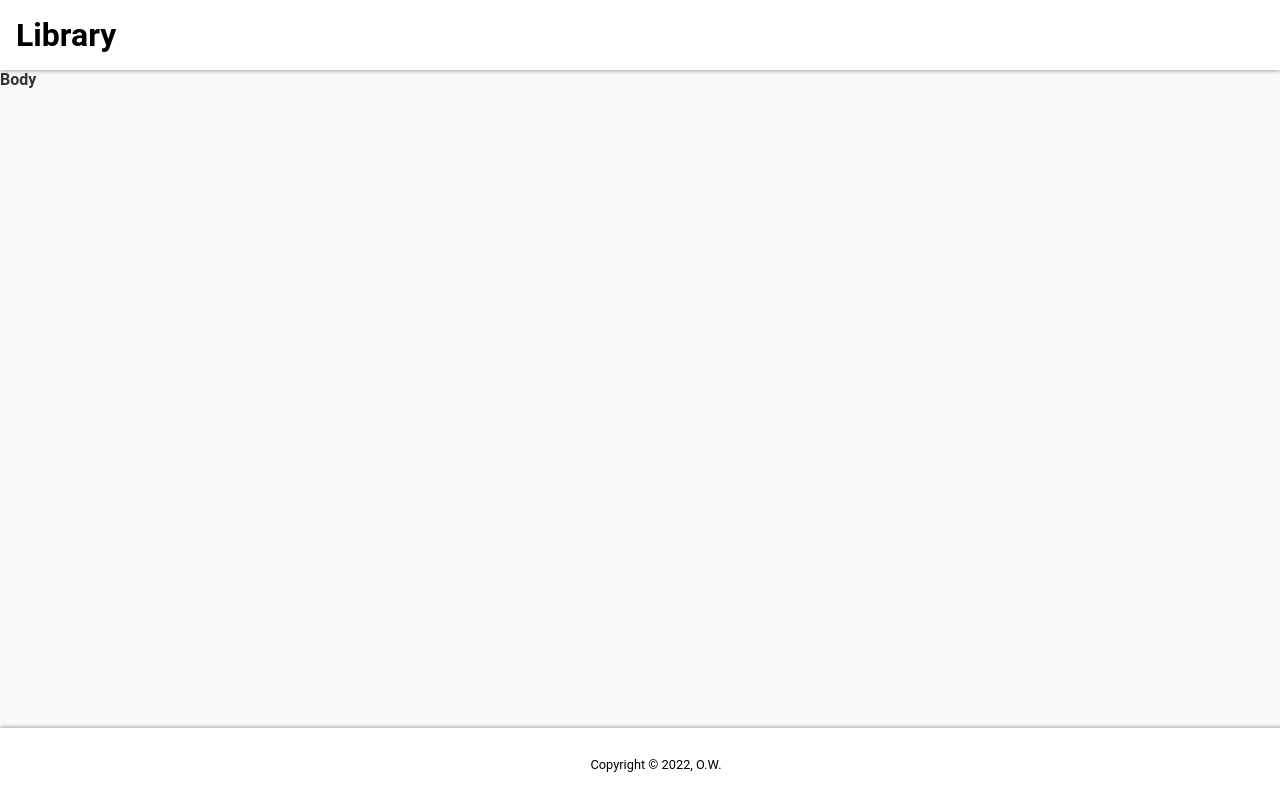
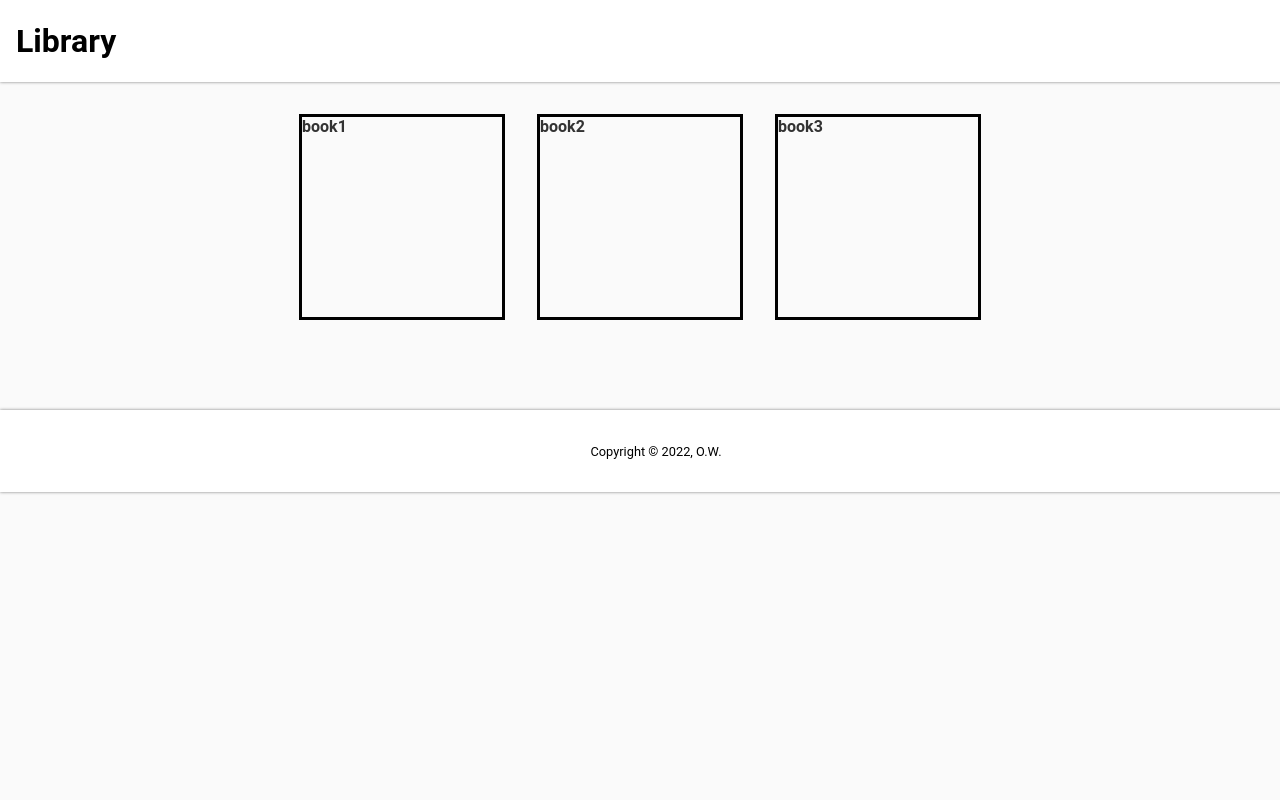
Before and after one commit to Taaaaab/library, a plain HTML site: page index.html in a window 1280 px wide. Shown: the top 800 px of the page. Drawn offline with Linux system fonts and the light colour scheme.

Commit message:
Fixed layout, setting up JavaScript for books

```diff
--- a/index.html
+++ b/index.html
@@ -9,12 +9,16 @@
     <script src="script.js" defer></script>
 </head>
 <body>
-    <div class="container">
+    <div id="container" class="container">
         <div class="header">
             Library
         </div>
         <div class="body">
-            Body
+            <div id="bookCard" class="bookCard">
+                <div id="card1" class="card"></div>
+                <div id="card2" class="card"></div>
+                <div id="card3" class="card"></div>
+            </div>
         </div>
         <div class="footer">
             Copyright © 2022, O.W.
--- a/script.js
+++ b/script.js
@@ -1,3 +1,10 @@
+const container = document.querySelector('#container');
+const bookCard = document.querySelector('#bookCard');
+const card1 = document.querySelector('#card1');
+const card2 = document.querySelector('#card2');
+const card3 = document.querySelector('#card3');
+let myLibrary = [];
+
 function Book(title, author, pages, read) {
     this.title = title
     this.author = author
@@ -8,6 +15,24 @@ function Book(title, author, pages, read) {
     }
 }
 
-const theHobbit = new Book('The Hobbit', 'J.R.R. Tolkien', '295 pages', 'have read');
+const book1 = new Book('The Hobbit', 'J.R.R. Tolkien', '295 pages', 'have read');
+const book2 = new Book('Goosebumps XD', 'J.R.R.', '215 pages', 'have not read');
+const book3 = new Book('LOTR', 'J.R.', '445 pages', 'have not read');
 
-console.log(theHobbit.info());
+const ourLibrary = {
+    book1,
+    book2,
+    book3
+};
+
+function addBookToLibrary(books) {
+    for (let book in books) {
+        myLibrary.push(book);
+        card1.textContent = `${myLibrary[0]}`;
+        card2.textContent = `${myLibrary[1]}`;
+        card3.textContent = `${myLibrary[2]}`;
+    };
+};
+
+addBookToLibrary(ourLibrary);
+console.log(myLibrary);
--- a/style.css
+++ b/style.css
@@ -9,32 +9,48 @@ body {
   }
 
   .container {
-    display: flex;
-    flex-direction: column;
-    position: relative;
-    min-height: 100vh;
-}
+    display: grid;
+    grid-template-columns: auto;
+    grid-template-rows: 1fr 4fr 1fr;
+  }
 
 .header {
+    grid-row: 1 / 2;
+
     font-size: 2rem;
-    display: grid;
+    width: 100%;
+    height: 50px;
+    padding: 1rem;
+
+    display: flex;
     align-items: center;
-    padding: 1rem;
     color: #000000;
     background-color: #ffffff;
     z-index: 100;
-    box-shadow: 0px 0px 5px rgba(0,0,0,0.5);
+    box-shadow: 0px 0px 3px rgba(0,0,0,0.5);
 }
 
-.body {
+.bookCard {
+    grid-row: 2 / 3;
+    padding: 2rem;
 
+    display: flex;
+    justify-content: center;
+    align-content: center;
+    gap: 2rem;
+}
+
+.card {
+    height: 200px;
+    width: 200px;
+    border: solid black;
 }
 
 .footer {
-    position: absolute;
-    bottom: 0;
+    grid-row: 3 / 4;
+
     width: 100%;
-    height: 2.5rem;
+    height: 50px;
     font-size: .8rem;
     font-weight: normal;
 
@@ -44,5 +60,5 @@ body {
     color: #000000;
     background-color: #ffffff;
     z-index: 100;
-    box-shadow: 0px 0px 5px rgba(0,0,0,0.5);
+    box-shadow: 0px 0px 3px rgba(0,0,0,0.5);
 }
```
